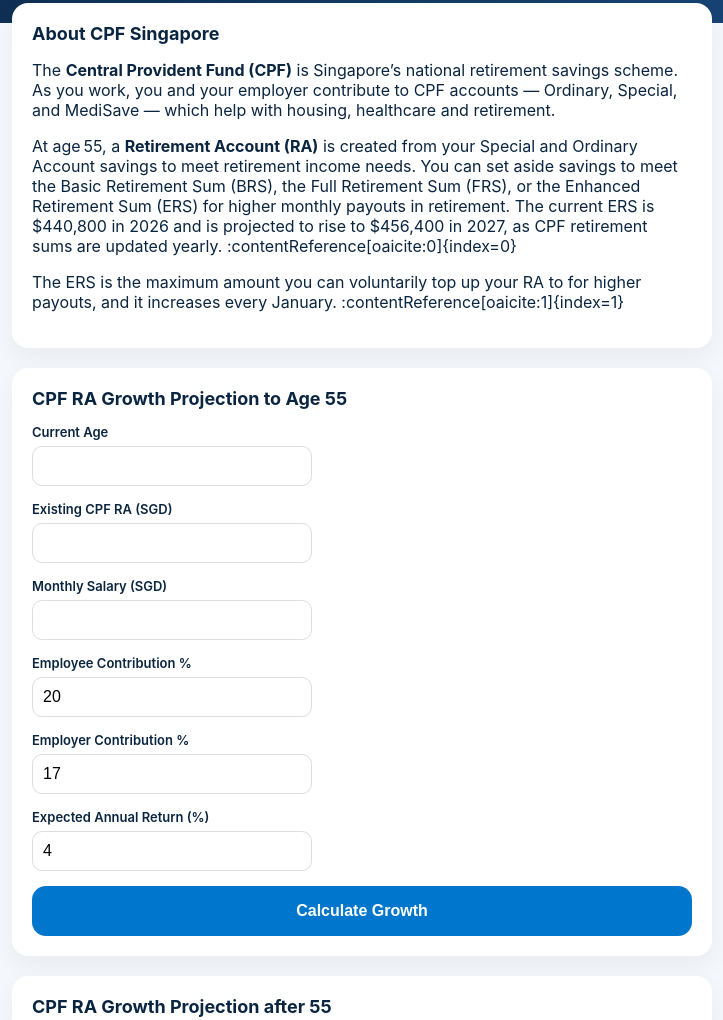
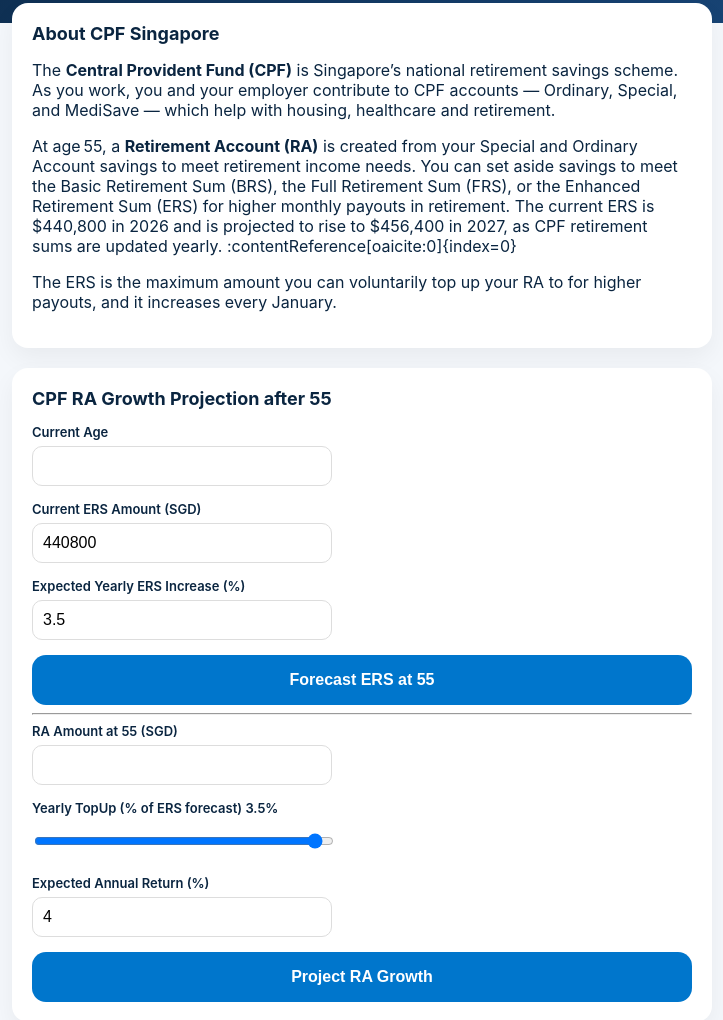
Before and after one commit to Lugh3456/CPF, a plain HTML site: page index.html in a window 1280 px wide. Shown: the part 155-1175 px from the top of the page, without its empty margins (278-1001 px from the left). Drawn offline with Linux system fonts and the light colour scheme.

Commit message:
Add files via upload

```diff
--- a/index.html
+++ b/index.html
@@ -17,7 +17,7 @@
 input[type="number"],
 input[type="range"] {
   width: 100%;
-  max-width: 280px; /* prevent inputs from being too long */
+  max-width: 300px; /* prevent inputs from being too long */
   margin-top:6px;
   margin-bottom:15px;
   padding:10px;
@@ -51,27 +51,11 @@
     At age 55, a <strong>Retirement Account (RA)</strong> is created from your Special and Ordinary Account savings to meet retirement income needs. You can set aside savings to meet the Basic Retirement Sum (BRS), the Full Retirement Sum (FRS), or the Enhanced Retirement Sum (ERS) for higher monthly payouts in retirement. The current ERS is $440,800 in 2026 and is projected to rise to $456,400 in 2027, as CPF retirement sums are updated yearly. :contentReference[oaicite:0]{index=0}
   </p>
   <p>
-    The ERS is the maximum amount you can voluntarily top up your RA to for higher payouts, and it increases every January. :contentReference[oaicite:1]{index=1}
+    The ERS is the maximum amount you can voluntarily top up your RA to for higher payouts, and it increases every January.
   </p>
 </div>
 
-<div class="card">
-<h2>CPF RA Growth Projection to Age 55</h2>
 
-<label>Current Age</label><input type="number" id="cpfAge">
-<label>Existing CPF RA (SGD)</label><input type="number" id="cpfExisting">
-<label>Monthly Salary (SGD)</label><input type="number" id="cpfSalary">
-<label>Employee Contribution %</label><input type="number" id="cpfEmpRate" value="20">
-<label>Employer Contribution %</label><input type="number" id="cpfEmployerRate" value="17">
-<label>Expected Annual Return (%)</label><input type="number" id="cpfReturnRate" value="4">
-
-<button onclick="calculateCPFProjection()">Calculate Growth</button>
-
-<div id="cpfResults" class="results" style="display:none;">
-<div id="cpfBalDetail"></div>
-<div class="total" id="cpfFinalResult"></div>
-</div>
-</div>
 
 <div class="card">
   <h2>CPF RA Growth Projection after 55</h2>
```
